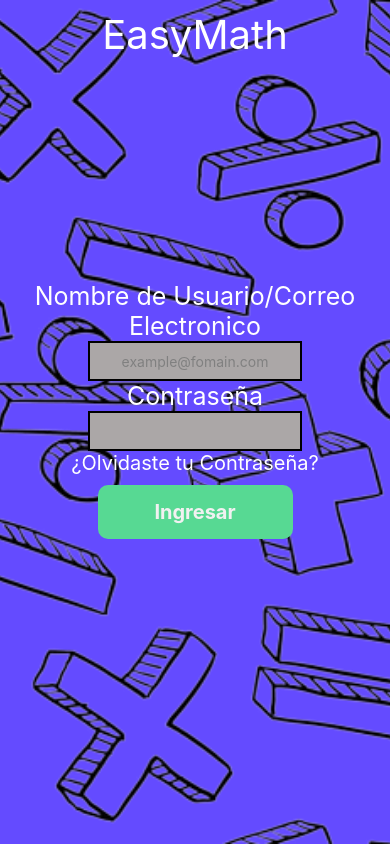
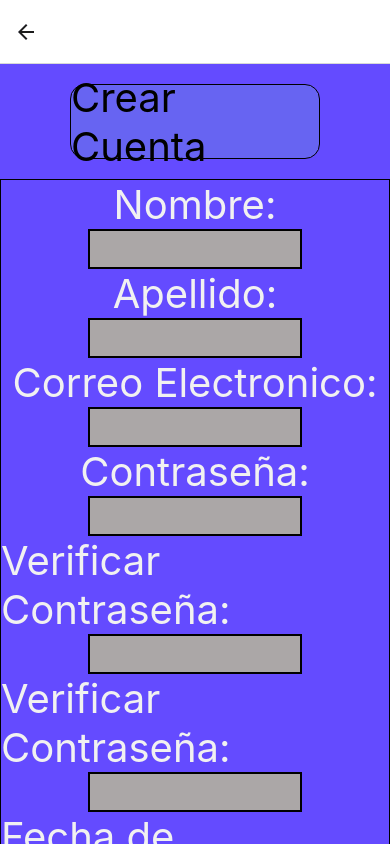
Before and after one commit to BR14NG4MER/EasyMath, a React Native app: screen /Register in a window 390 px wide. Built offline with nearby package versions, Linux system fonts and the light colour scheme.

Commit message:
Registro

```diff
--- a/Navigation.js
+++ b/Navigation.js
@@ -8,6 +8,7 @@ import RecoveryScreen from "./Screens/RecoveryScreen"
 import RecoveryMessage from "./Screens/RecoveryMessage"
 import HomeScreen from "./Screens/HomeScreen"
 import SumasLevels from "./Screens/SumasLevels"
+import Register from "./Screens/Register"
 
 const Stack = createNativeStackNavigator();
 
@@ -24,19 +25,27 @@ function Stacks() {
       <Stack.Screen
         name="Recovery"
         component={RecoveryScreen}
+        options={{headerTitle: ''}}
       />
       <Stack.Screen
         name="RecoveryM"
         component={RecoveryMessage}
+        options={{headerTitle: ''}}
       />
       <Stack.Screen
         name="Home"
         component={HomeScreen}
-        options={{headerShown: false}}
+        options={{headerTitle: ''}}
       />
       <Stack.Screen
         name="Sumas"
         component={SumasLevels}
+        options={{headerTitle: ''}}
+      />
+      <Stack.Screen
+        name="Register"
+        component={Register}
+        options={{headerTitle: ''}}
       />
     </Stack.Navigator>
   )
--- a/Screens/LoginScreen.js
+++ b/Screens/LoginScreen.js
@@ -24,6 +24,9 @@ const LoginScreen = () => {
             <TouchableOpacity onPress={() => navigation.navigate('Recovery')}>
             <Text style={{fontSize: 20, color: 'white', textAlign: 'center'}}>¿Olvidaste tu Contraseña?</Text>
             </TouchableOpacity>
+            <TouchableOpacity onPress={() => navigation.navigate('Register')}>
+            <Text style={{fontSize: 20, color: 'white', textAlign: 'center'}}>Crear Cuenta</Text>
+            </TouchableOpacity>
             <CustomButton largo='50%' backgroundColor='#57D993' text="Ingresar" color='#f1f1f1' onPress={() => navigation.navigate('Home')}/>
           </View>
         </ImageBackground>
--- /dev/null
+++ b/Screens/Register.js
@@ -0,0 +1,174 @@
+import React from "react"
+import { View, TextInput, Text, ScrollView } from "react-native"
+import { ButtonP, CustomButton } from "../Componentes/Buttons"
+import { useNavigation } from "@react-navigation/native"
+import Styles from "../Componentes/Styles"
+
+const Register = () => {
+
+    const navigation = useNavigation()
+
+    return(
+        <View
+            style={{...Styles.container}}>
+                <View
+                    style={{
+                        justifyContent: 'center',
+                        margin: 20
+                        }}>
+                            <View
+                                style = {{
+                                    width: 250,
+                                    height: 75,
+                                    justifyContent: 'center',
+                                    alignSelf: 'center',
+                                    alignItems: 'center',
+                                    backgroundColor: '#6764F2',
+                                    borderRadius: 15,
+                                    borderWidth: 1
+                                }}>
+                                    <Text
+                                        style = {{
+                                            fontSize: 40,
+                                        }}>
+                                        Crear Cuenta
+                                    </Text>
+                            </View>
+                </View>
+
+                <ScrollView>
+                    <View
+                        style={{
+                            alignItems: 'center',
+                            borderWidth: 1
+                            }}>
+                            <Text
+                                style={{
+                                    fontSize:40,
+                                    color:'#f1f1f1'
+                                    }}>Nombre:</Text>
+                            <TextInput
+                                style={{
+                                    width: '55%',
+                                    height: 40,
+                                    borderColor: 'black',
+                                    backgroundColor: '#ABA7A7',
+                                    borderWidth: 2,
+                                    textAlign: 'center'
+                                    }}/>
+                            <Text
+                                style={{
+                                    fontSize:40,
+                                    color:'#f1f1f1'
+                                    }}>Apellido:</Text>
+                            <TextInput
+                                style={{
+                                    width: '55%',
+                                    height: 40,
+                                    borderColor: 'black',
+                                    backgroundColor: '#ABA7A7',
+                                    borderWidth: 2,
+                                    textAlign: 'center'
+                                    }}/>
+                            <Text
+                                style={{
+                                    fontSize:40,
+                                    color:'#f1f1f1'
+                                    }}>Correo Electronico:</Text>
+                            <TextInput
+                                style={{
+                                    width: '55%',
+                                    height: 40,
+                                    borderColor: 'black',
+                                    backgroundColor: '#ABA7A7',
+                                    borderWidth: 2,
+                                    textAlign: 'center'
+                                    }}/>
+                            <Text
+                                style={{
+                                    fontSize:40,
+                                    color:'#f1f1f1'
+                                    }}>Contraseña:</Text>
+                            <TextInput
+                                style={{
+                                    width: '55%',
+                                    height: 40,
+                                    borderColor: 'black',
+                                    backgroundColor: '#ABA7A7',
+                                    borderWidth: 2,
+                                    textAlign: 'center'
+                                    }}/>
+                            <Text
+                                style={{
+                                    fontSize:40,
+                                    color:'#f1f1f1'
+                                    }}>Verificar Contraseña:</Text>
+                            <TextInput
+                                style={{
+                                    width: '55%',
+                                    height: 40,
+                                    borderColor: 'black',
+                                    backgroundColor: '#ABA7A7',
+                                    borderWidth: 2,
+                                    textAlign: 'center'
+                                    }}/>
+                            <Text
+                                style={{
+                                    fontSize:40,
+                                    color:'#f1f1f1'
+                                    }}>Verificar Contraseña:</Text>
+                            <TextInput
+                                style={{
+                                    width: '55%',
+                                    height: 40,
+                                    borderColor: 'black',
+                                    backgroundColor: '#ABA7A7',
+                                    borderWidth: 2,
+                                    textAlign: 'center'
+                                    }}/>
+                            <Text
+                                style={{
+                                    fontSize:40,
+                                    color:'#f1f1f1'
+                                    }}>Fecha de Nacimiento:</Text>
+                            <View
+                                style={{
+                                    flexDirection: "row",
+                                    ustifyContent: 'space-around'
+                                }}>
+                                    <TextInput
+                                        style={{
+                                            width: '15%',
+                                            height: 40,
+                                            borderColor: 'black',
+                                            backgroundColor: '#ABA7A7',
+                                            borderWidth: 2,
+                                            textAlign: 'center',
+                                            }}/>
+                                    <TextInput
+                                        style={{
+                                            width: '15%',
+                                            height: 40,
+                                            borderColor: 'black',
+                                            backgroundColor: '#ABA7A7',
+                                            borderWidth: 2,
+                                            textAlign: 'center',
+                                            }}/>
+                                            <TextInput
+                                        style={{
+                                            width: '15%',
+                                            height: 40,
+                                            borderColor: 'black',
+                                            backgroundColor: '#ABA7A7',
+                                            borderWidth: 2,
+                                            textAlign: 'center'
+                                            }}/>
+                            </View>
+                            <CustomButton largo='50%' backgroundColor='#57D993' text="Crear" color='#f1f1f1' onPress={() => navigation.navigate('Home')}/>
+                    </View>
+                </ScrollView>
+        </View>
+    )
+}
+
+export default Register;
```
